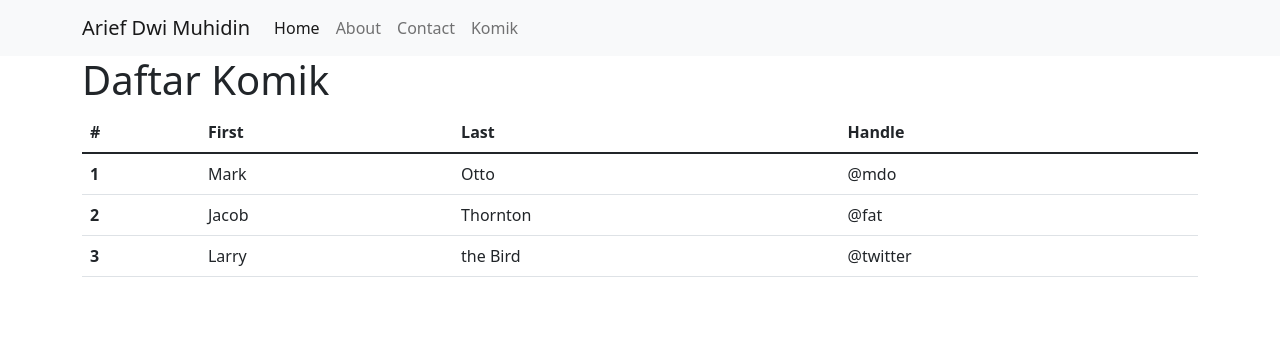
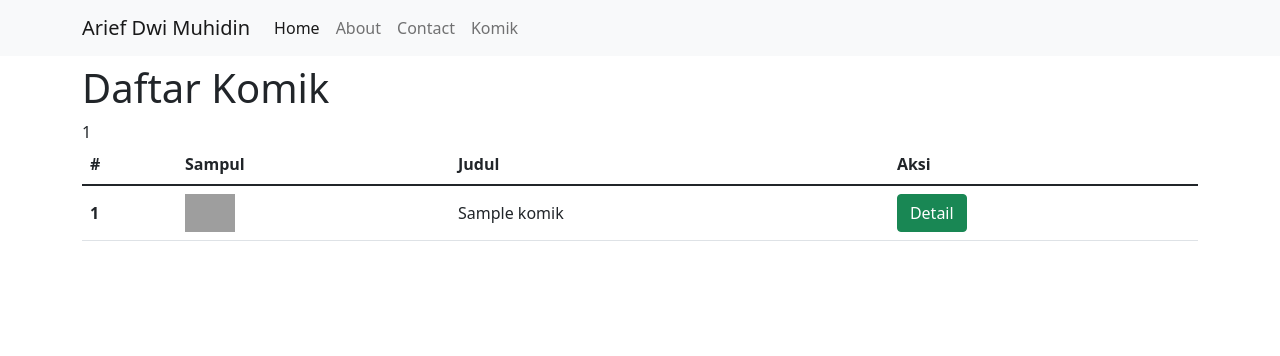
Before and after one commit to ariefdm19/LatihanCI4, a CodeIgniter 4 app: template app/Views/komik/index.php in a window 1280 px wide. Shown: the top 356 px of the page. Run offline with PHP 8.4 and a stand-in for CodeIgniter, Linux system fonts and the light colour scheme; the template is opened without the code that fills it: most values are stand-ins (such as "Sample title", 1, 10 or a date in 2020); some libraries are stand-ins or nearby versions; grey boxes are pictures that could not be loaded.

Commit message:
Create Model and Modif Controller Komik.php

```diff
--- a/app/Views/komik/index.php
+++ b/app/Views/komik/index.php
@@ -4,35 +4,30 @@
 <div class="container">
     <div class="row">
         <div class="col">
-            <h1>Daftar Komik</h1>
+            <h1 class="mt-2">Daftar Komik</h1>
         <table class="table">
   <thead>
     <tr>
       <th scope="col">#</th>
-      <th scope="col">First</th>
-      <th scope="col">Last</th>
-      <th scope="col">Handle</th>
+      <th scope="col">Sampul</th>
+      <th scope="col">Judul</th>
+      <th scope="col">Aksi</th>
     </tr>
   </thead>
   <tbody>
+      <?= $i =1; ?>
+      <?php foreach ($komik as $k): {
+          # code...
+      }?>
     <tr>
-      <th scope="row">1</th>
-      <td>Mark</td>
-      <td>Otto</td>
-      <td>@mdo</td>
+      <th scope="row"><?= $i++; ?></th>
+      <td><img src="/img/<?= $k['sampul']; ?>" alt="" class="sampul"></td>
+      <td><?= $k['judul']; ?></td>
+      <td>
+          <a href="" class="btn btn-success">Detail</a>
+      </td>
     </tr>
-    <tr>
-      <th scope="row">2</th>
-      <td>Jacob</td>
-      <td>Thornton</td>
-      <td>@fat</td>
-    </tr>
-    <tr>
-      <th scope="row">3</th>
-      <td>Larry</td>
-      <td>the Bird</td>
-      <td>@twitter</td>
-    </tr>
+    <?php endForeach; ?>
   </tbody>
 </table>
         </div>
--- a/app/Views/layout/template.php
+++ b/app/Views/layout/template.php
@@ -7,6 +7,9 @@
 
     <!-- Bootstrap CSS -->
     <link href="https://cdn.jsdelivr.net/npm/bootstrap@5.1.3/dist/css/bootstrap.min.css" rel="stylesheet" integrity="sha384-1BmE4kWBq78iYhFldvKuhfTAU6auU8tT94WrHftjDbrCEXSU1oBoqyl2QvZ6jIW3" crossorigin="anonymous">
+
+<!-- My Css -->
+<link rel="stylesheet" href="/css/style.css">
 
     <title><?= $title; ?></title>
   </head>
--- /dev/null
+++ b/public/css/style.css
@@ -0,0 +1,7 @@
+.sampul {
+    width: 50px;
+}
+
+.table > tbody > tr > * {
+    vertical-align: middle;
+}
```
Also changed, not shown: app/Controllers/Komik.php (+17 -1 lines), app/Models/KomikModel.php (added, +11 -0 lines), public/img/naruto.jpg (added), public/img/onepiece.jpg (added).
